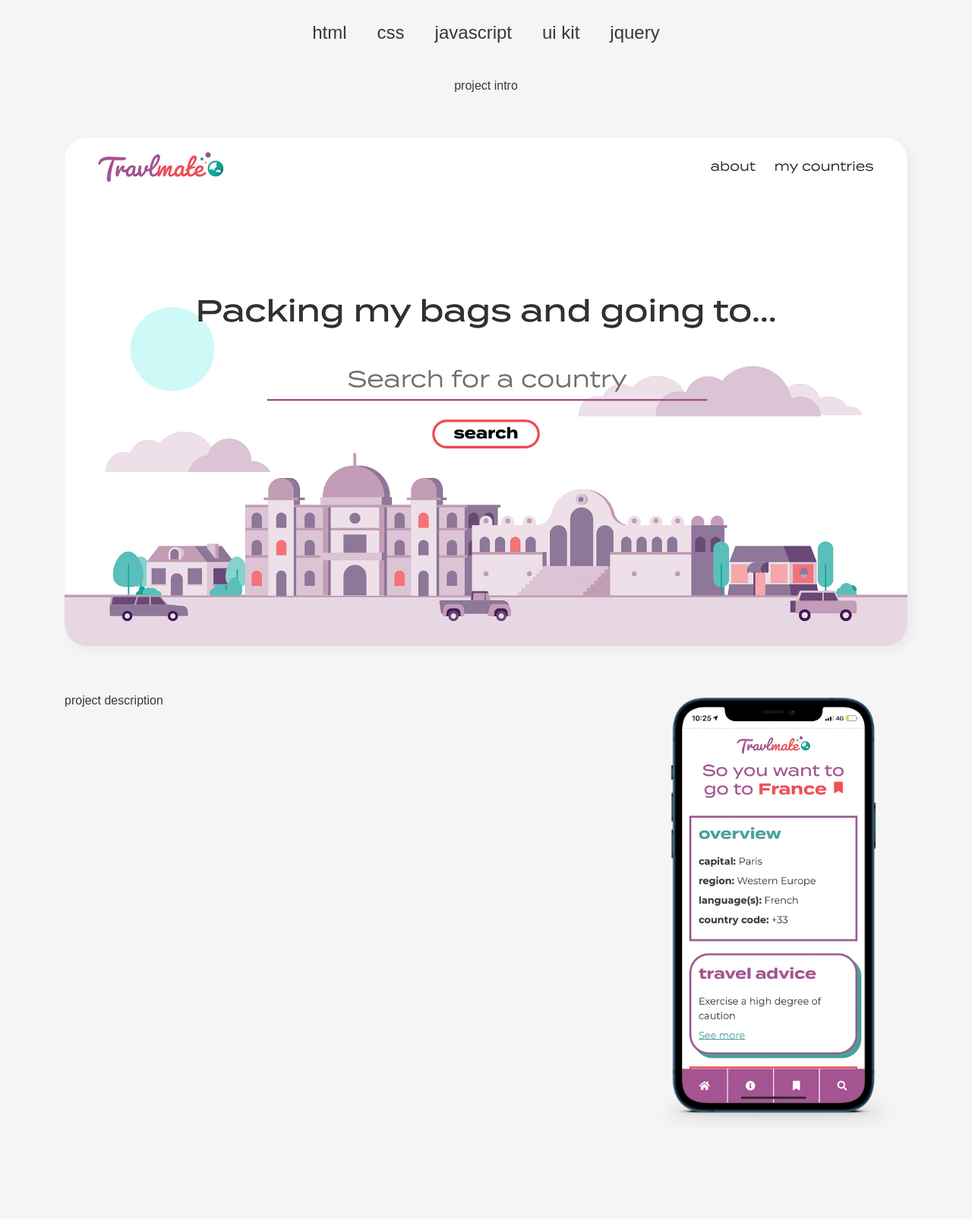
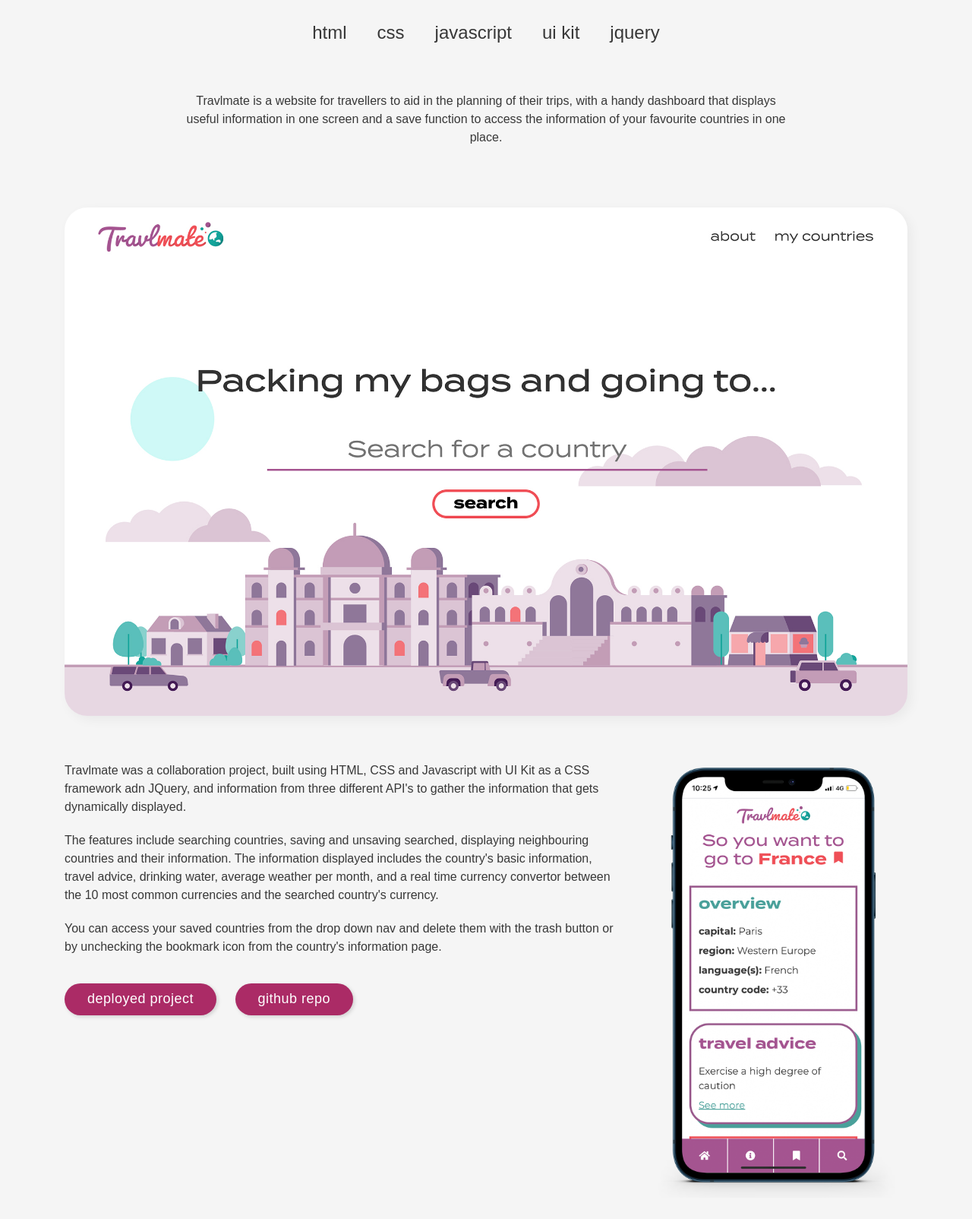
Before and after one commit to ferwicker/portfolio-v2, a plain HTML site: page projects/travlmate/index.html in a window 1280 px wide. Shown: the part 550-2154 px from the top of the page at 76% size. Drawn offline with nearby package versions, Linux system fonts and the light colour scheme; a web font is replaced by a local one.

Commit message:
Travlmate project content.

```diff
--- a/assets/css/style.css
+++ b/assets/css/style.css
@@ -331,8 +331,8 @@ a:hover {
 }
 
 .card-planner {
-    background-image: url("../images/planner-image.png");
-    background-position: center;
+    background-image: url("../images/DAILY-PLANNER.jpg");
+    background-position: left;
     background-repeat: no-repeat;
     background-size: cover;
 }
@@ -346,6 +346,11 @@ a:hover {
     padding: 140px 20px 80px 20px;
     text-align: center;
     z-index: 50;
+}
+
+.project-intro {
+    margin: 40px auto;
+    max-width: 800px;
 }
 
 .btn-white {
@@ -386,6 +391,15 @@ a:hover {
 
 .mobile-mockup {
     width: 100%;
+    margin-bottom: 40px;
+}
+
+.content-center {
+    text-align: center;
+}
+
+.btn-margin {
+    margin: 20px 20px 20px 0;
 }
 
 /* FOOTER */
@@ -539,4 +553,8 @@ footer {
         margin: 20px;
     }
 
+    .content-center {
+        text-align: left;
+    }
+
  }
--- a/projects/travlmate/index.html
+++ b/projects/travlmate/index.html
@@ -91,8 +91,10 @@
                 <span>jquery</span>
 
             </div>
-            <p>
-                project intro
+            <p class="project-intro">
+                Travlmate is a website for travellers to aid in the planning of their trips, with a handy dashboard that
+                 displays useful information in one screen and a save function to access the information of your favourite
+                 countries in one place.
             </p>
         </div>
 
@@ -103,10 +105,22 @@
                 </div>
             </div>
             <div class="row">
-                <div class="col-md-8">
+                <div class="col-md-8 content-center">
                     <p>
-                        project description
+                        Travlmate was a collaboration project, built using HTML, CSS and Javascript with UI Kit as a CSS framework adn JQuery,
+                        and information from three different API's to gather the information that gets dynamically displayed.
                     </p>
+                    <p>
+                        The features include searching countries, saving and unsaving searched, displaying neighbouring countries and their information.
+                        The information displayed includes the country's basic information, travel advice, drinking water, average weather per month, and
+                        a real time currency convertor between the 10 most common currencies and the searched country's currency.
+                    </p>
+                    <p>
+                        You can access your saved countries from the drop down nav and delete them with the trash button or by unchecking the bookmark icon from
+                        the country's information page.
+                    </p>
+                    <a role="button" class="btn btn-dark btn-margin" href="https://ffakih5.github.io/Travelmate/">deployed project</a>
+                    <a role="button" class="btn btn-dark btn-margin" href="https://github.com/ffakih5/Travelmate">github repo</a>
                 </div>
                 <div class="col-md-4">
                     <img src="../../assets/images/travlmate-mobile.png" alt="Travlmate mobile" class="mobile-mockup">
```
